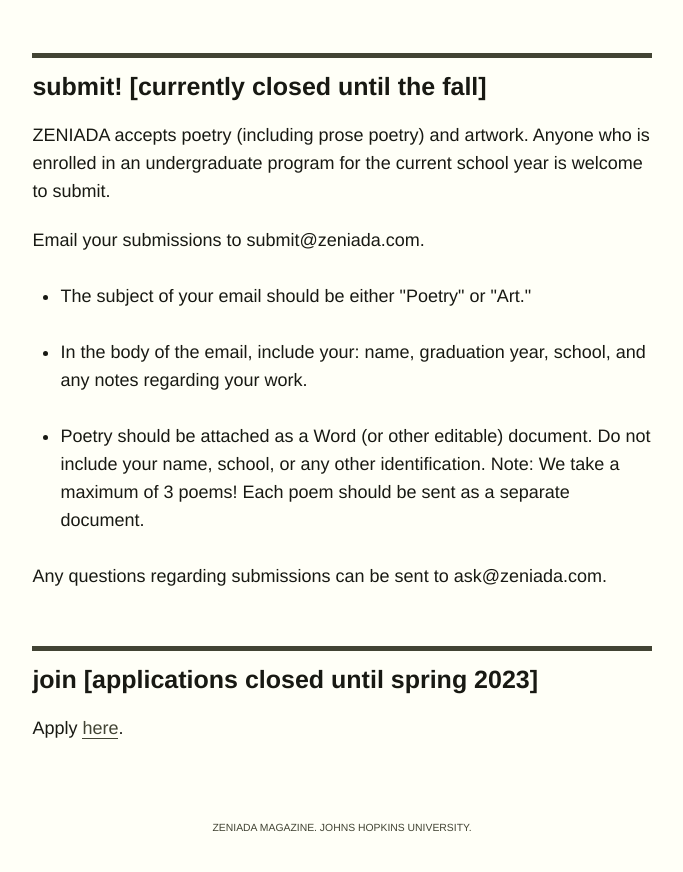
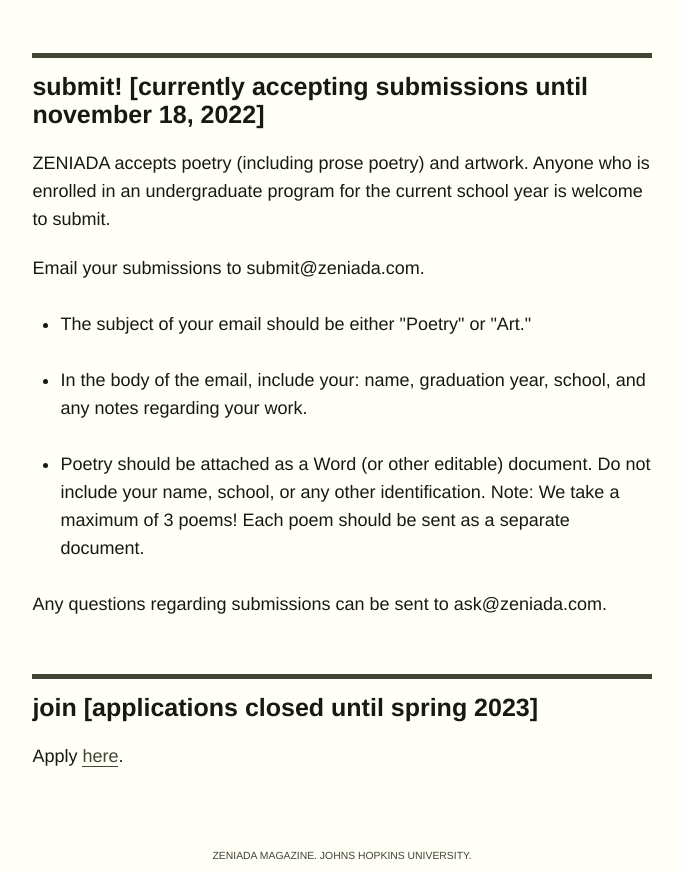
Before and after one commit to Zeniada/zeniada.github.io, a plain HTML site: page index.html in a window 1280 px wide. Shown: the part 3153-4025 px from the top of the page, without its empty margins (298-981 px from the left). Drawn offline with Linux system fonts and the light colour scheme.

Commit message:
Update index.html

```diff
--- a/index.html
+++ b/index.html
@@ -123,7 +123,7 @@
 
             <!-- Submit -->
             <section id="submit">
-                <h2>Submit! [Currently closed until the fall]</h2>
+                <h2>Submit! [Currently accepting submissions until November 18, 2022]</h2>
                 <p>ZENIADA accepts poetry (including prose poetry) and artwork.
                    Anyone who is enrolled in an undergraduate program for the
                    current school year is welcome to submit.</p>
```
